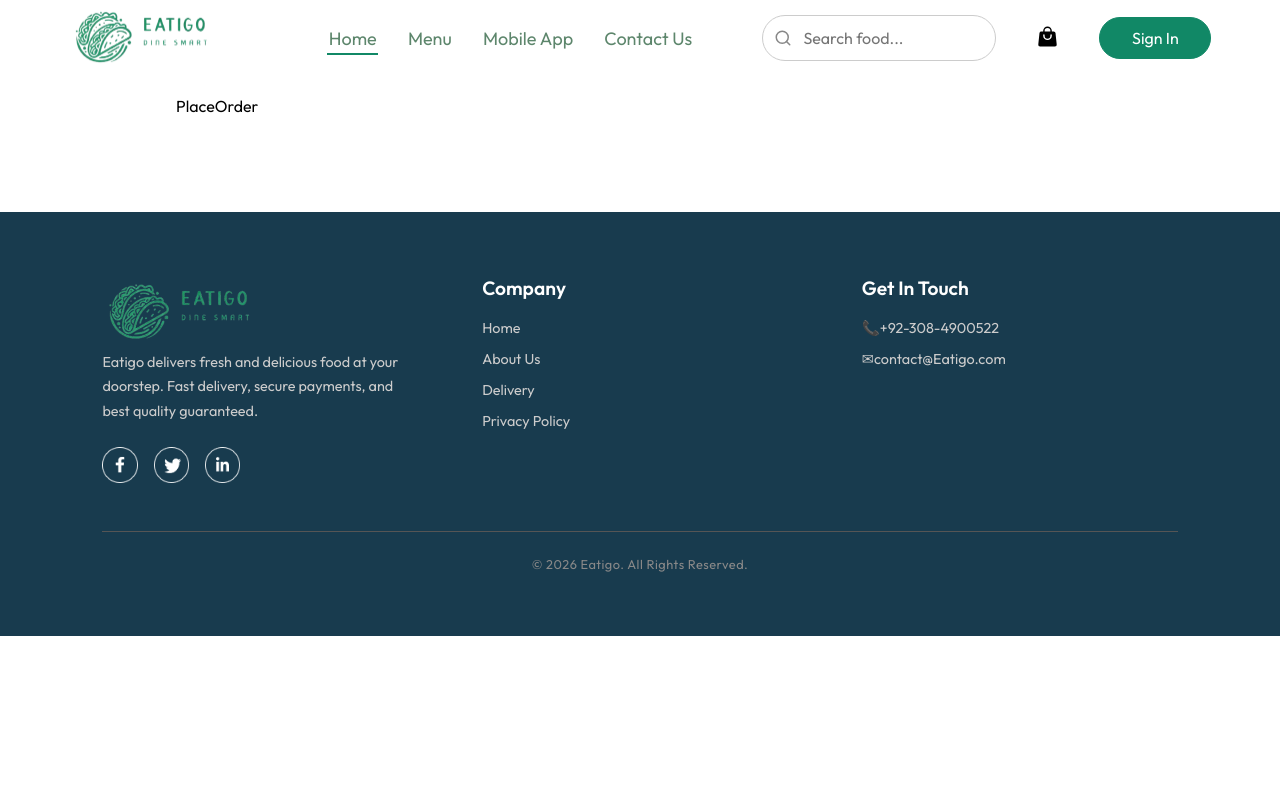
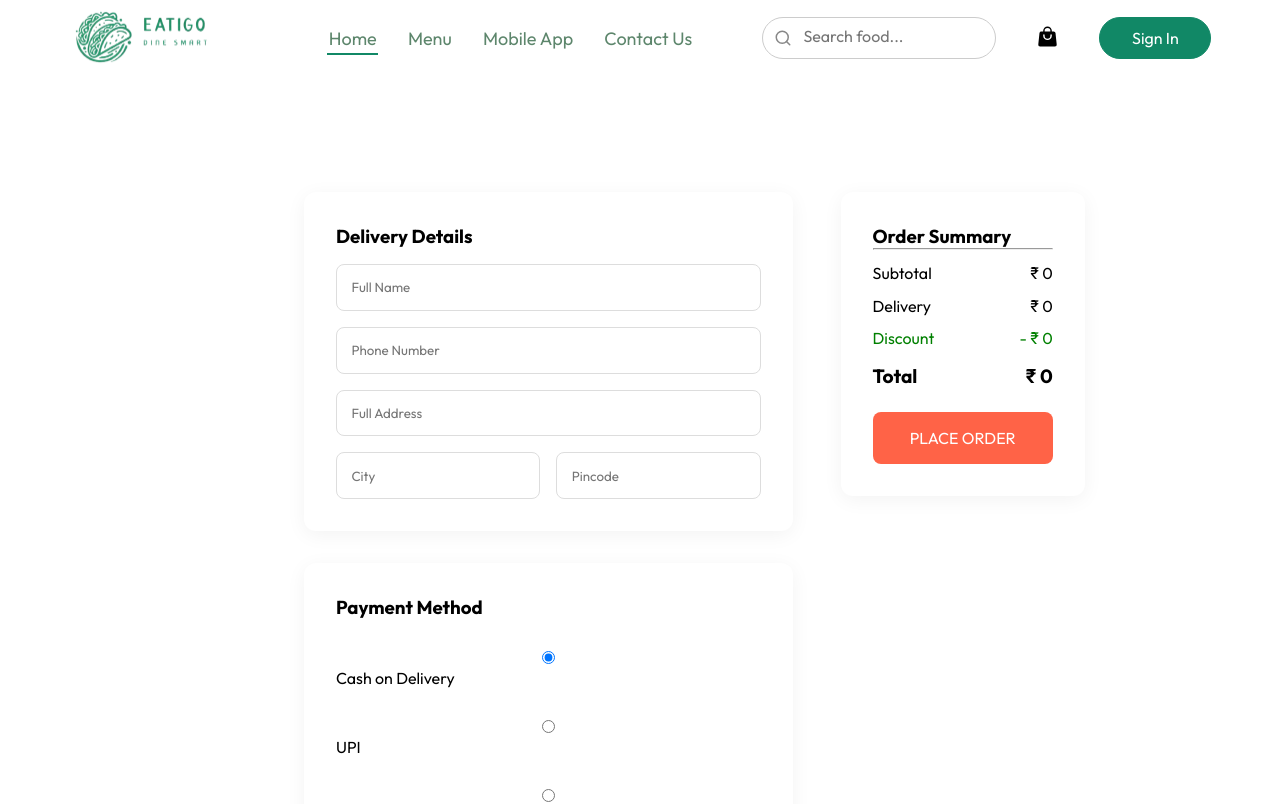
Before and after one commit to kamleshBisht04/KhanaExpress, a React (Vite) app in the folder frontend/: page /order in a window 1280 px wide. Shown: the top 804 px of the page. Built offline with nearby package versions, Linux system fonts and the light colour scheme.

Commit message:
correct the navbar bag icon and placeorder page

```diff
--- a/frontend/src/components/Navbar/Navbar.css
+++ b/frontend/src/components/Navbar/Navbar.css
@@ -81,7 +81,7 @@
 
 .search-container input {
   width: 100%;
-  padding: 0.75rem 0.75rem 0.75rem 2.5rem; /* left space for icon */
+  padding: 0.5rem 0.75rem 0.75rem 2.5rem; /* left space for icon */
   border-radius: 3.125rem;
   border: 0.0625rem solid #ccc;
   outline: none;
--- a/frontend/src/components/Navbar/Navbar.jsx
+++ b/frontend/src/components/Navbar/Navbar.jsx
@@ -64,16 +64,16 @@ const Navbar = () => {
           />
         </div>
 
-        <div className="navbar-basket-icon">
-          <Link to="/cart">
-            <HiShoppingBag size={23}/>
+        <Link to="/cart">
+          <div className="navbar-basket-icon">
+            <HiShoppingBag size={23} />
             {/* <img src={assets.basket_icon} alt="basket" /> */}
-          </Link>
 
-          {totalItems > 0 && (
-            <div className="cart-count">{totalItems > 99 ? "99+" : totalItems}</div>
-          )}
-        </div>
+            {totalItems > 0 && (
+              <div className="cart-count">{totalItems > 99 ? "99+" : totalItems}</div>
+            )}
+          </div>
+        </Link>
 
         <button className="signin" onClick={() => setShowLogin(true)}>
           Sign In
--- a/frontend/src/components/RandomPromoSuggestion/RandomPromoSuggestion.jsx
+++ b/frontend/src/components/RandomPromoSuggestion/RandomPromoSuggestion.jsx
@@ -1,5 +1,5 @@
 /* eslint-disable react-hooks/set-state-in-effect */
-import React, { useState, useEffect } from "react";
+import { useState, useEffect } from "react";
 
 const RandomPromoSuggestion = ({ promoCodes }) => {
   const [randomPromo, setRandomPromo] = useState("");
--- a/frontend/src/pages/Cart/Cart.css
+++ b/frontend/src/pages/Cart/Cart.css
@@ -74,8 +74,10 @@
   width: 20px;
   height: 20px;
   border: none;
-  background-color: #f3f4f4;
-  color: black;
+  /* background-color: #f3f4f4; */
+  background-color: #1A3263;
+  /* color: black; */
+  color: white;
   font-size: 18px;
   cursor: pointer;
   border-radius: 50%;
--- a/frontend/src/pages/Cart/Cart.jsx
+++ b/frontend/src/pages/Cart/Cart.jsx
@@ -90,7 +90,7 @@ const Cart = () => {
               <b>₹ {finalTotal}</b>
             </div>
           </div>
-          <button onClick={() => navigate("/order")}>PROCEED TO CHECKOUT</button>
+          <button onClick={() => navigate("/order") }>PROCEED TO CHECKOUT</button>
         </div>
         <div className="cart-promocode">
           <div>
@@ -105,7 +105,7 @@ const Cart = () => {
               />
               <button onClick={() => applyPromo(inputCode, subtotal)}>Submit</button>
             </div>
-            {promo.error && <p className="promo-error">{promo.error}</p>}
+            {inputCode && promo.error && <p className="promo-error">{promo.error}</p>}
           </div>
         </div>
       </div>
--- a/frontend/src/pages/PlaceOrder/PlaceOrder.css
+++ b/frontend/src/pages/PlaceOrder/PlaceOrder.css
@@ -0,0 +1,68 @@
+.checkout-container {
+  display: grid;
+  grid-template-columns: 2fr 1fr;
+  gap: 3rem;
+  padding: 6rem 8rem;
+}
+
+.checkout-card,
+.summary-card {
+  background: white;
+  padding: 2rem;
+  border-radius: 12px;
+  box-shadow: 0 4px 20px rgba(0, 0, 0, 0.05);
+  margin-bottom: 2rem;
+}
+
+.checkout-card input {
+  width: 100%;
+  padding: 0.9rem;
+  margin-top: 1rem;
+  border: 1px solid #ddd;
+  border-radius: 8px;
+}
+
+.row {
+  display: flex;
+  gap: 1rem;
+}
+
+.payment-option {
+  display: block;
+  margin-top: 1rem;
+  cursor: pointer;
+}
+
+.summary-item,
+.price-row {
+  display: flex;
+  justify-content: space-between;
+  margin-top: 0.8rem;
+}
+
+.discount {
+  color: green;
+}
+
+.total {
+  font-size: 1.2rem;
+  font-weight: bold;
+  margin-top: 1rem;
+}
+
+.place-btn {
+  width: 100%;
+  margin-top: 1.5rem;
+  padding: 1rem;
+  background: tomato;
+  border: none;
+  color: white;
+  font-size: 1rem;
+  border-radius: 8px;
+  cursor: pointer;
+  transition: 0.3s;
+}
+
+.place-btn:hover {
+  background: #e64a19;
+}
--- a/frontend/src/pages/PlaceOrder/PlaceOrder.jsx
+++ b/frontend/src/pages/PlaceOrder/PlaceOrder.jsx
@@ -1,10 +1,150 @@
-import React from 'react'
+import { useState } from "react";
+import useStore from "../../context/useStore";
+import { useNavigate } from "react-router-dom";
 import "./PlaceOrder.css";
 
-function PlaceOrder() {
+const PlaceOrder = () => {
+  const navigate = useNavigate();
+  const { food_list, cartItems, discountCalculator } = useStore();
+
+  const [paymentMethod, setPaymentMethod] = useState("cod");
+
+  const [formData, setFormData] = useState({
+    name: "",
+    phone: "",
+    address: "",
+    city: "",
+    pincode: "",
+  });
+
+  const subtotal = food_list.reduce(
+    (total, item) => total + item.price * (cartItems[item._id] || 0),
+    0
+  );
+
+  const deliveryFee = subtotal > 0 && subtotal <= 200 ? 40 : 0;
+  const discount = discountCalculator(subtotal);
+  const finalTotal = subtotal + deliveryFee - discount;
+
+  const handleChange = (e) => {
+    const { name, value } = e.target;
+    setFormData((data) => ({ ...data, [name]: value }));
+  };
+
+  const handleOrder = () => {
+    if (subtotal === 0) {
+      alert("Your cart is empty!");
+      return;
+    }
+
+    if (!formData.name || !formData.phone || !formData.address) {
+      alert("Please fill all required fields");
+      return;
+    }
+
+    alert("🎉 Order Placed Successfully!");
+    navigate("/");
+  };
+
   return (
-    <div>PlaceOrder</div>
-  )
-}
+    <div className="checkout-container">
 
-export default PlaceOrder
+      {/* LEFT SECTION */}
+      <div className="checkout-left">
+
+        {/* Delivery Card */}
+        <div className="checkout-card">
+          <h3>Delivery Details</h3>
+          <input name="name" placeholder="Full Name" onChange={handleChange} />
+          <input name="phone" placeholder="Phone Number" onChange={handleChange} />
+          <input name="address" placeholder="Full Address" onChange={handleChange} />
+          <div className="row">
+            <input name="city" placeholder="City" onChange={handleChange} />
+            <input name="pincode" placeholder="Pincode" onChange={handleChange} />
+          </div>
+        </div>
+
+        {/* Payment Card */}
+        <div className="checkout-card">
+          <h3>Payment Method</h3>
+
+          <label className="payment-option">
+            <input
+              type="radio"
+              checked={paymentMethod === "cod"}
+              onChange={() => setPaymentMethod("cod")}
+            />
+            Cash on Delivery
+          </label>
+
+          <label className="payment-option">
+            <input
+              type="radio"
+              checked={paymentMethod === "upi"}
+              onChange={() => setPaymentMethod("upi")}
+            />
+            UPI
+          </label>
+
+          <label className="payment-option">
+            <input
+              type="radio"
+              checked={paymentMethod === "card"}
+              onChange={() => setPaymentMethod("card")}
+            />
+            Credit / Debit Card
+          </label>
+        </div>
+      </div>
+
+      {/* RIGHT SECTION */}
+      <div className="checkout-right">
+        <div className="summary-card">
+          <h3>Order Summary</h3>
+
+          {food_list.map((item) => {
+            if (cartItems[item._id] > 0) {
+              return (
+                <div key={item._id} className="summary-item">
+                  <span>
+                    {item.name} × {cartItems[item._id]}
+                  </span>
+                  <span>₹ {item.price * cartItems[item._id]}</span>
+                </div>
+              );
+            }
+            return null;
+          })}
+
+          <hr />
+
+          <div className="price-row">
+            <span>Subtotal</span>
+            <span>₹ {subtotal}</span>
+          </div>
+
+          <div className="price-row">
+            <span>Delivery</span>
+            <span>₹ {deliveryFee}</span>
+          </div>
+
+          <div className="price-row discount">
+            <span>Discount</span>
+            <span>- ₹ {discount}</span>
+          </div>
+
+          <div className="price-row total">
+            <span>Total</span>
+            <span>₹ {finalTotal}</span>
+          </div>
+
+          <button className="place-btn" onClick={handleOrder}>
+            PLACE ORDER
+          </button>
+        </div>
+      </div>
+    </div>
+  );
+};
+
+export default PlaceOrder;
```
